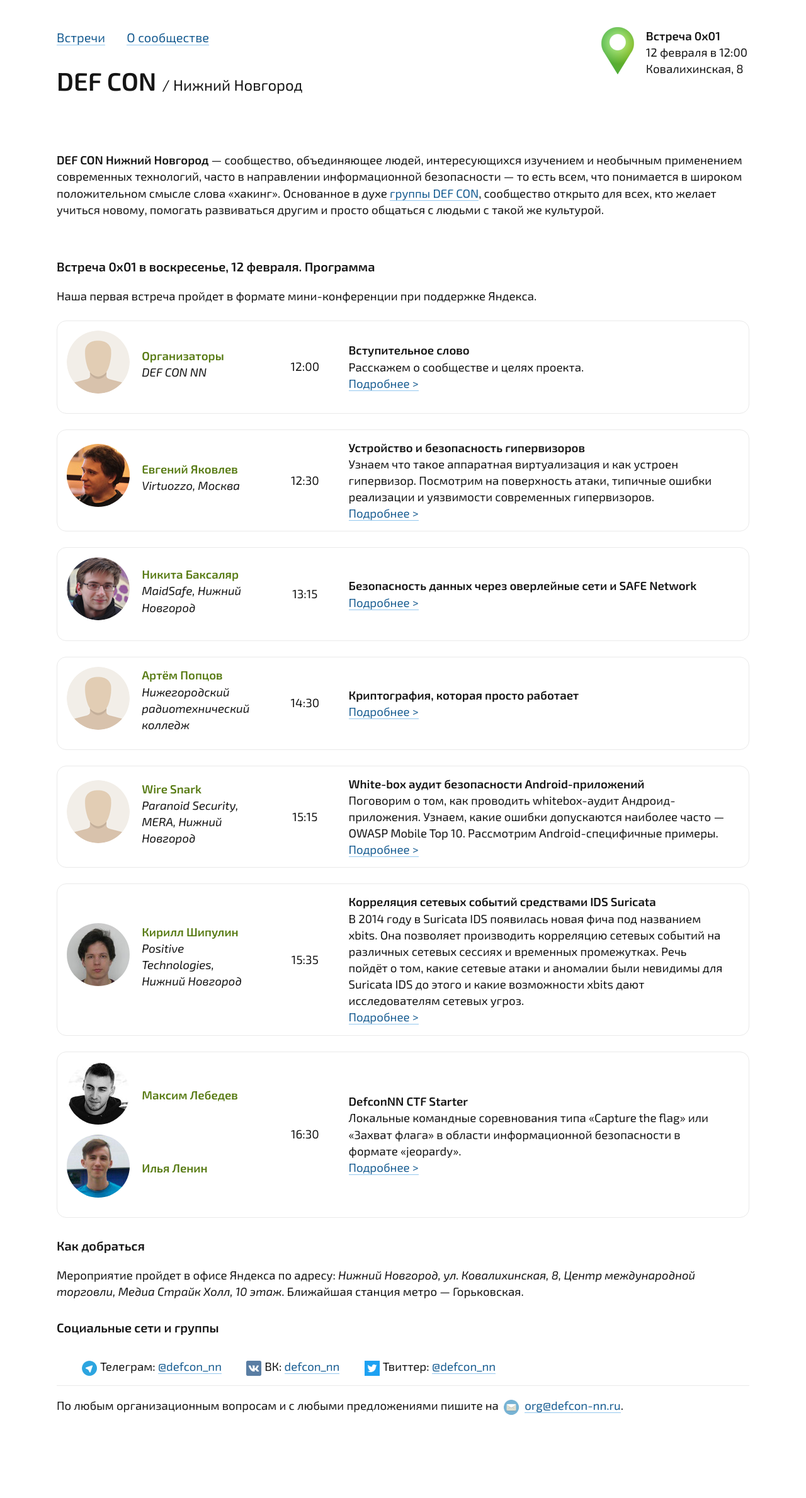
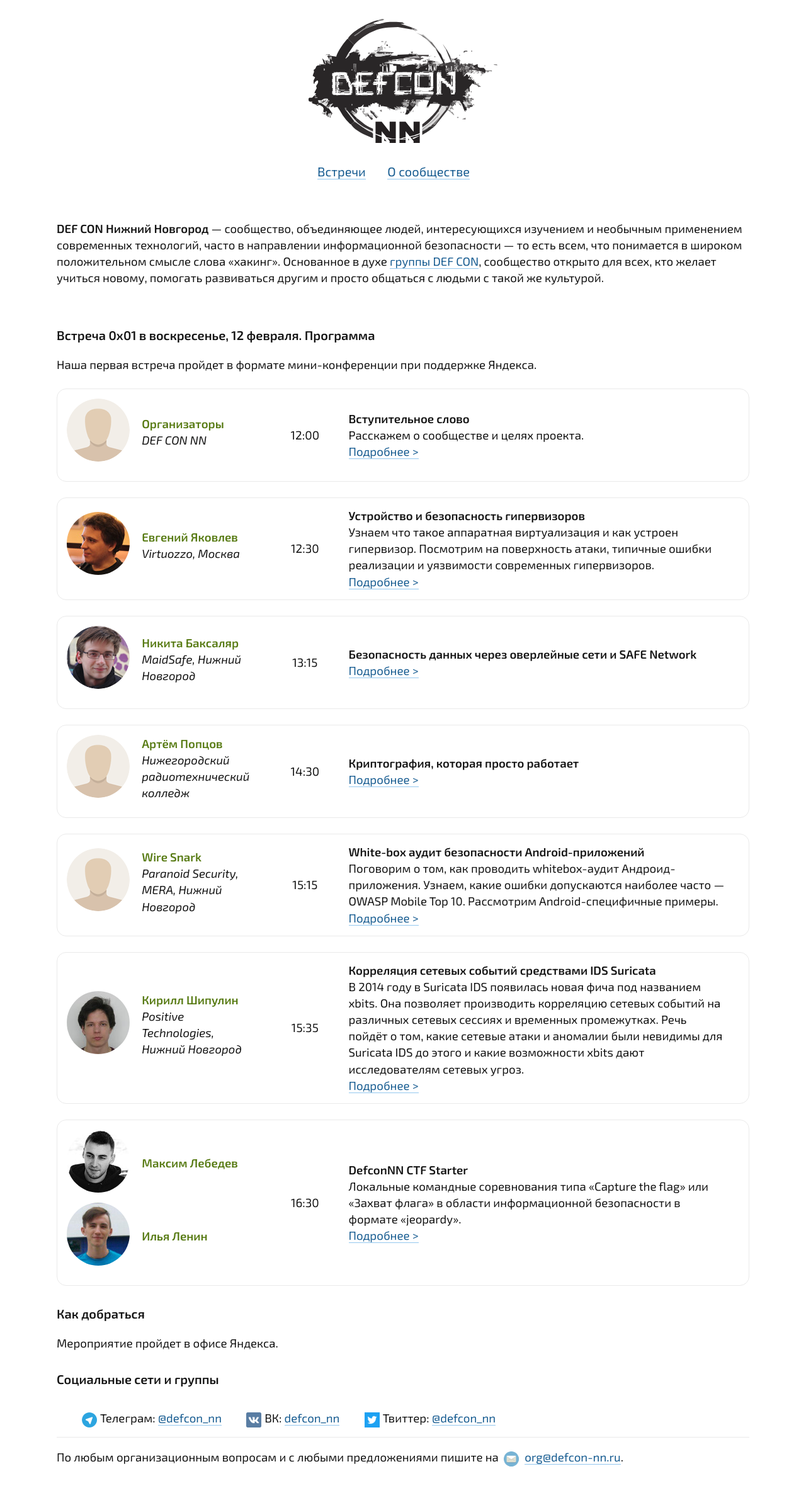
Before and after one commit to defcon-nn/defcon-nn.github.io, a Jekyll site: the page built from index.html, in a window 1280 px wide. Shown: the whole page at 63% size. Built offline with Jekyll 4.4.1, drawn with Linux system fonts in a browser that asks for light colours; before the commit the page ends 2297 px from its top, so only the background shows below that.

Commit message:
Добавлен логотип и изменена верстка

```diff
--- a/_layouts/default.html
+++ b/_layouts/default.html
@@ -10,37 +10,20 @@
 	</head>
 	<body>
 		<header>
+			<h1 id="logo">
+				<img src="{{ "/images/logo.svg" | prepend: site.baseurl }}" alt="DEF CON / Нижний Новгород" width="300" />
+			</h1>
+
 			<div id="top_menu">
 				<ul>
 					<li>
-						<a href="{{ site.baseurl }}">Встречи</a>
+						<a href="{{ site.baseurl }}/">Встречи</a>
 					</li>
 					<li>
 						<a href="{{ "/about.html" | prepend: site.baseurl }}">О сообществе</a>
 					</li>
 				</ul>
-
-				<div id="logo">
-					<h1>
-						DEF CON
-						<span>/ Нижний&nbsp;Новгород</span>
-					</h1>
-				</div>
 			</div>
-
-			<div id="place_and_time">
-				<table>
-					<tr>
-						<td><div id="map_pointer"></div></td>
-						<td>
-							<span id="current_event_date">Встреча 0x01</span><br>
-							<span id="current_event_time">12 февраля в 12:00</span><br>
-							<span id="current_event_place">Ковалихинская, 8</span>
-						</td>
-					</tr>
-				</table>
-			</div>
-
 		</header>
 
 		{{ content }}
--- a/css/main.css
+++ b/css/main.css
@@ -33,13 +33,9 @@
 	color: inherit;
 }
 
-h1 {
-	font-size: 30pt;
-}
-
-#logo span {
-	font-weight: normal;
-	font-size: 18pt;
+#logo {
+	margin: 0;
+	margin-bottom: 15px;
 }
 
 h2 {
@@ -49,13 +45,14 @@
 }
 
 header {
-	margin-bottom: 25px;
+	text-align: center;
+	margin-top: 30px;
+	margin-bottom: 30px;
 }
 
 #place_and_time {
-	float: right;
 	margin-top: 15px;
-	display: inline-block;
+	display: block;
 	right: 0;
 }
 
@@ -95,13 +92,12 @@
 }
 
 #top_menu {
-	display: inline-block;
 	font-size: 15pt;
 }
 
 #top_menu ul {
-	padding-left: 0px;
-	margin-bottom: 20px;
+	padding: 0;
+	margin: 0;
 }
 
 #top_menu li {
--- a/index.html
+++ b/index.html
@@ -43,7 +43,7 @@
 
 		<div id="directions">
 			<h2>Как добраться</h2>
-			Мероприятие пройдет в офисе Яндекса по адресу: <em>Нижний Новгород, ул. Ковалихинская, 8, Центр международной торговли, Медиа Страйк Холл, 10 этаж</em>. Ближайшая станция метро — Горьковская.
+			Мероприятие пройдет в офисе Яндекса.
 		</div>
 	</ul>
 </div>
```
Also changed, not shown: images/logo.svg (added).
